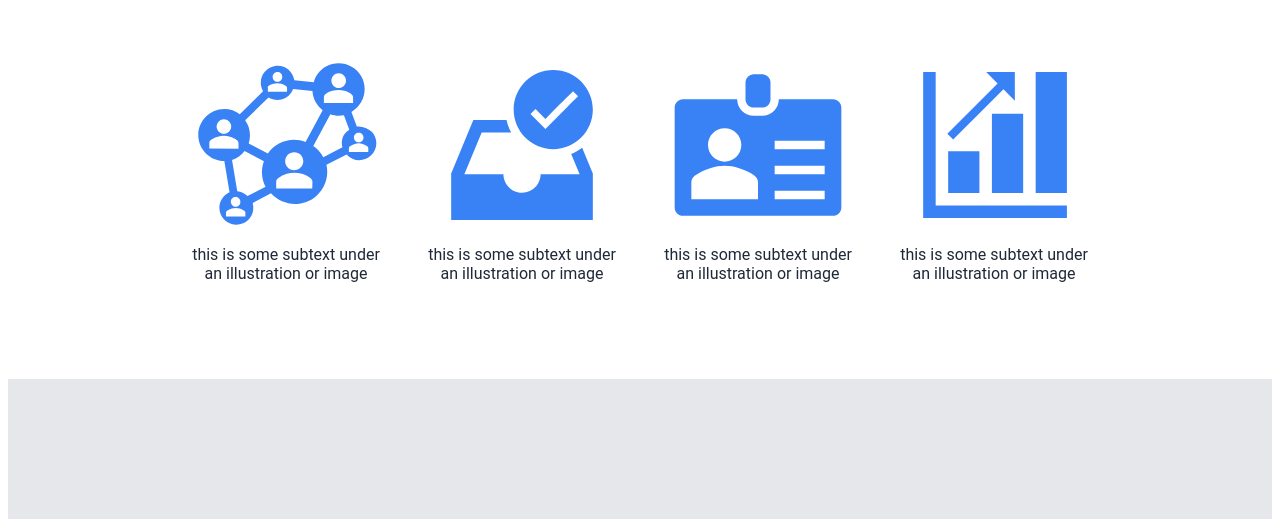
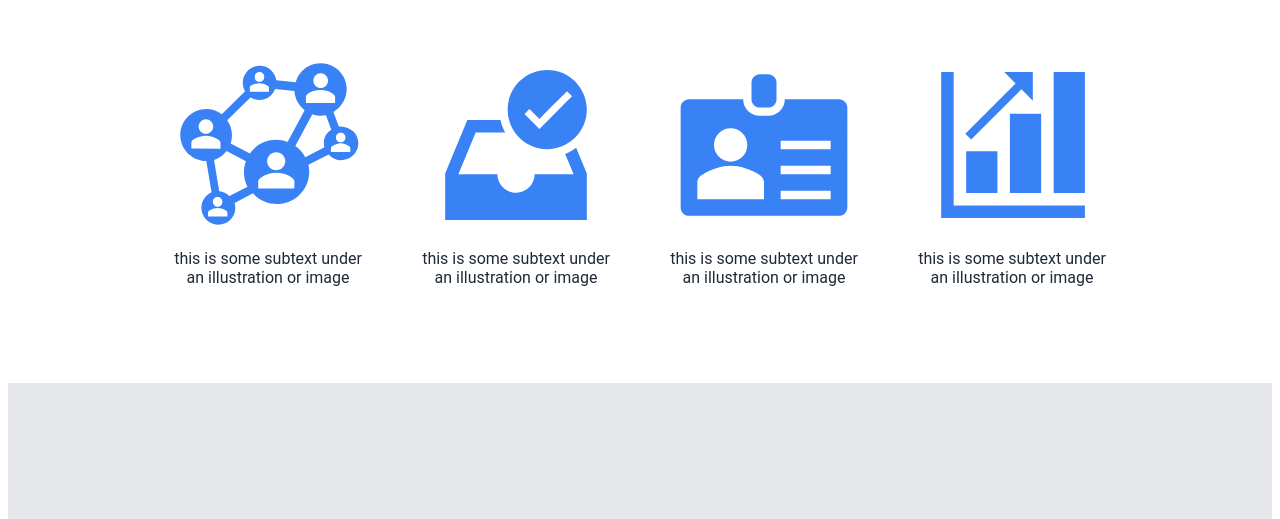
Before and after one commit to rjg12/odin-landingpage, a plain HTML site: page index.html in a window 1280 px wide. Shown: the part 578-1097 px from the top of the page. Drawn offline with Linux system fonts and the light colour scheme.

Commit message:
refined random info

```diff
--- a/index.html
+++ b/index.html
@@ -40,19 +40,19 @@
 <div class = "container-two">
     <div class = "info-head">Some random information.</div>
     <div class = "info">
-        <div class = "info-box">
+        <div>
             <img src="./img/pic1.svg" alt="box one">
             <div class="info-text">this is some subtext under an illustration or image</div>
         </div>
-        <div class = "info-box">
+        <div>
             <img src="./img/pic2.svg" alt="box two">
             <div class="info-text">this is some subtext under an illustration or image</div>
         </div>
-        <div class = "info-box">
+        <div>
             <img src="./img/pic3.svg" alt="box three">
             <div class="info-text">this is some subtext under an illustration or image</div>
         </div>
-        <div class = "info-box">
+        <div>
             <img src="./img/pic4.svg" alt="box four">
             <div class="info-text">this is some subtext under an illustration or image</div>
         </div>
--- a/style.css
+++ b/style.css
@@ -106,19 +106,20 @@ h1.header{
 
 .info-text{
     text-align: center;
+    width:200px;
 }
 
 .info{
     display:flex;
     justify-content: center;
-    gap:36px;
+    flex-wrap:wrap;
+    gap:48px;
     margin-bottom:6rem;
 }
 
-.info-box{
-    width: 200px;
-    display:flex;
-    flex-direction: column;
+.info img{
+    width:200px;
+    height: auto;
 }
 
 /* quote */
```
